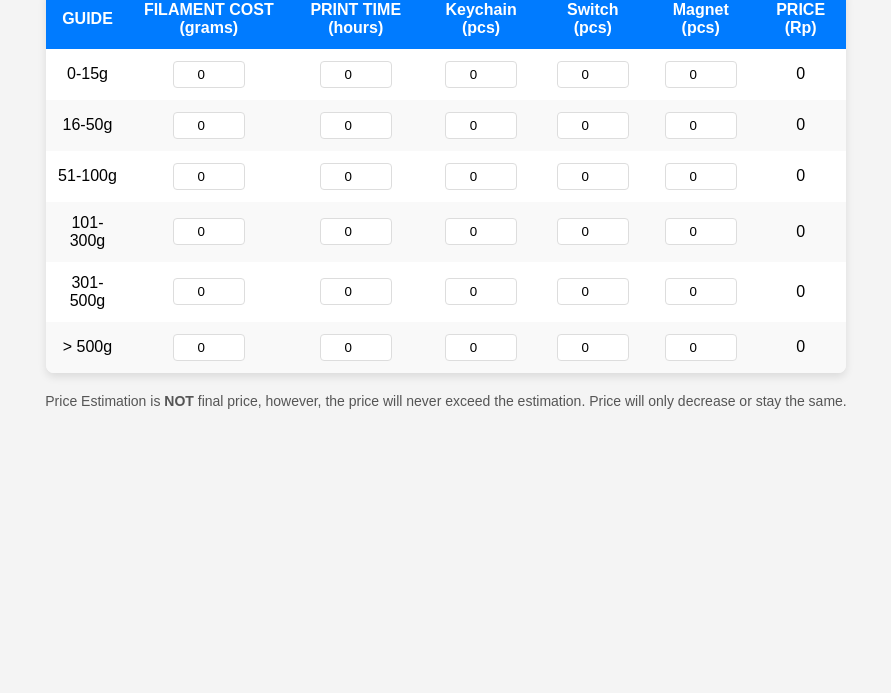
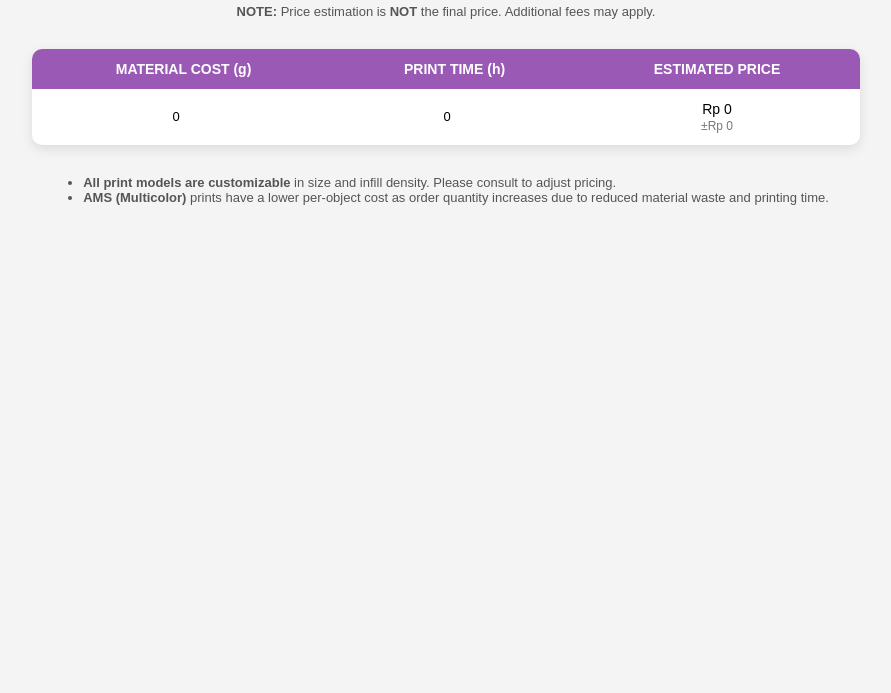
Before and after one commit to jwschprojects/3DPrintPriceEstimator, a plain HTML site: page index.html in a window 1280 px wide. Shown: the part 107-800 px from the top of the page, without its empty margins (194-1085 px from the left). Drawn offline with Linux system fonts and the light colour scheme.

Commit message:
Update index.html

```diff
--- a/index.html
+++ b/index.html
@@ -8,28 +8,34 @@
         body {
             font-family: Arial, sans-serif;
             background-color: #f4f4f4;
-            padding: 20px;
+            padding: 40px;
             text-align: center;
+            font-size: 14px;
         }
         h2 {
             color: #333;
+            font-size: 22px;
+        }
+        h2 span {
+            font-weight: bold;
         }
         table {
-            width: 100%;
-            max-width: 800px;
-            margin: 20px auto;
+            width: 70%;
+            max-width: 900px;
+            margin: 30px auto;
             border-collapse: collapse;
             background: #fff;
-            box-shadow: 0 4px 8px rgba(0, 0, 0, 0.1);
-            border-radius: 8px;
+            box-shadow: 0 4px 12px rgba(0, 0, 0, 0.1);
+            border-radius: 10px;
             overflow: hidden;
         }
         th, td {
             padding: 12px;
             text-align: center;
+            font-size: 14px;
         }
         th {
-            background-color: #007BFF;
+            background-color: #9b59b6;
             color: white;
         }
         tr:nth-child(even) {
@@ -37,95 +43,106 @@
         }
         input[type="number"] {
             width: 60px;
-            padding: 5px;
+            padding: 6px;
             text-align: center;
-            border: 1px solid #ddd;
-            border-radius: 4px;
+            border: none;
+            background-color: transparent;
+            font-size: 13px;
         }
-        .note {
+        .note-top {
+            font-size: 13px;
+            color: #555;
+            margin-bottom: 10px;
+        }
+        .note-bottom {
             margin-top: 20px;
-            font-size: 14px;
+            font-size: 13px;
             color: #555;
+            text-align: center;
         }
-        .hidden {
-            display: none;
+        .note-bottom ul {
+            list-style-type: disc;
+            display: inline-block;
+            text-align: left;
+            margin: 0 auto;
+            padding-left: 20px;
+        }
+        .uncertainty {
+            font-size: 12px;
+            color: #777;
         }
     </style>
 </head>
 <body>
-    <h2>3D Print Price Estimator</h2>
+    <h2>3D Print Price <span>Estimator</span></h2>
+    <p class="note-top"><strong>NOTE:</strong> Price estimation is <strong>NOT</strong> the final price. Additional fees may apply.</p>
+
     <table>
         <thead>
             <tr>
-                <th>GUIDE</th>
-                <th>FILAMENT COST (grams)</th>
-                <th>PRINT TIME (hours)</th>
-                <th>Keychain (pcs)</th>
-                <th>Switch (pcs)</th>
-                <th>Magnet (pcs)</th>
-                <th class="hidden">COST (Rp)</th>
-                <th>PRICE (Rp)</th>
-                <th class="hidden">FORMULA</th>
+                <th>MATERIAL COST (g)</th>
+                <th>PRINT TIME (h)</th>
+                <th>ESTIMATED PRICE</th>
             </tr>
         </thead>
-        <tbody id="table-body"></tbody>
+        <tbody>
+            <tr>
+                <td><input type="number" id="filament" value="0"></td>
+                <td><input type="number" id="print-time" value="0"></td>
+                <td><span id="price">Rp 0</span><br><span class="uncertainty" id="uncertainty">±Rp 0</span></td>
+            </tr>
+        </tbody>
     </table>
-    <p class="note">Price Estimation is <strong>NOT</strong> final price, however, the price will never exceed the estimation. Price will only decrease or stay the same.</p>
+
+    <div class="note-bottom">
+        <ul>
+            <li><strong>All print models are customizable</strong> in size and infill density. Please consult to adjust pricing.</li>
+            <li><strong>AMS (Multicolor)</strong> prints have a lower per-object cost as order quantity increases due to reduced material waste and printing time.</li>
+        </ul>
+    </div>
+
     <script>
-        document.addEventListener("DOMContentLoaded", () => {
-            const data = ["0-15g", "16-50g", "51-100g", "101-300g", "301-500g", "> 500g"];
-            const addonCosts = { keychain: 2000, switch: 3000, magnet: 2500 };
-            const hourlyCosts = { "0-15g": 4000, "16-50g": 3500, "51-100g": 3000, "101-300g": 2850, "301-500g": 2600, "> 500g": 2600 };
-            const margins = { "0-15g": 4, "16-50g": 3, "51-100g": 2.8, "101-300g": 2.7, "301-500g": 2.6, "> 500g": 2.5 };
+        const guideTable = [
+            { max: 10, margin: 4.5, hourly: 5000 },
+            { max: 30, margin: 3.15, hourly: 3750 },
+            { max: 50, margin: 3.0, hourly: 3350 },
+            { max: 70, margin: 2.9, hourly: 3350 },
+            { max: 100, margin: 2.8, hourly: 3350 },
+            { max: 150, margin: 2.75, hourly: 3200 },
+            { max: 300, margin: 2.7, hourly: 3000 },
+            { max: 500, margin: 2.65, hourly: 3000 },
+            { max: Infinity, margin: 2.6, hourly: 2800 }
+        ];
 
-            const tableBody = document.getElementById("table-body");
-            data.forEach((guide, index) => {
-                const tr = document.createElement("tr");
-                tr.innerHTML = `
-                    <td>${guide}</td>
-                    <td><input type="number" class="filament" data-index="${index}" value="0"></td>
-                    <td><input type="number" class="print-time" data-index="${index}" value="0"></td>
-                    <td><input type="number" class="addon" data-addon="keychain" data-index="${index}" value="0"></td>
-                    <td><input type="number" class="addon" data-addon="switch" data-index="${index}" value="0"></td>
-                    <td><input type="number" class="addon" data-addon="magnet" data-index="${index}" value="0"></td>
-                    <td id="cost-${index}" class="hidden">0</td>
-                    <td id="price-${index}">0</td>
-                    <td id="formula-${index}" class="hidden"></td>
-                `;
-                tableBody.appendChild(tr);
-            });
+        function formatCurrency(value) {
+            return `Rp ${value.toLocaleString("id-ID")}`;
+        }
 
-            function formatCurrency(value) {
-                return value.toLocaleString("id-ID").replace(/\./g, ",");
-            }
+        function roundToNearest100(num) {
+            return Math.round(num / 100) * 100;
+        }
 
-            function calculatePrice() {
-                document.querySelectorAll("#table-body tr").forEach((row, index) => {
-                    const guide = data[index];
-                    const filament = Number(row.querySelector(".filament").value);
-                    const printTime = Number(row.querySelector(".print-time").value);
-                    const hourlyCost = hourlyCosts[guide] || 3000;
-                    const marginMultiplier = margins[guide] || 3;
+        function getGuideInfo(filament) {
+            return guideTable.find(entry => filament <= entry.max);
+        }
 
-                    let baseCost = (((filament * 1.1) / 1000) * 160000) + (printTime * hourlyCost);
-                    let totalCost = baseCost;
-                    let totalPrice = Math.round(baseCost * marginMultiplier);
+        function calculatePrice() {
+            const filament = Number(document.getElementById("filament").value);
+            const printTime = Number(document.getElementById("print-time").value);
 
-                    row.querySelectorAll(".addon").forEach(input => {
-                        const qty = Number(input.value);
-                        if (qty > 0) {
-                            const cost = addonCosts[input.dataset.addon] * qty;
-                            totalPrice += cost;
-                        }
-                    });
+            const guide = getGuideInfo(filament);
+            const filamentCost = ((filament * 1.1) / 1000) * 160000;
+            const printCost = printTime * guide.hourly;
+            const baseCost = filamentCost + printCost;
+            const price = roundToNearest100(baseCost * guide.margin);
 
-                    document.getElementById(`cost-${index}`).textContent = formatCurrency(Math.round(totalCost));
-                    document.getElementById(`price-${index}`).textContent = formatCurrency(totalPrice);
-                });
-            }
+            const uncertainty = roundToNearest100(price * 0.1);
 
-            document.addEventListener("input", calculatePrice);
-        });
+            document.getElementById("price").textContent = formatCurrency(price);
+            document.getElementById("uncertainty").textContent = `±${formatCurrency(uncertainty)}`;
+        }
+
+        document.addEventListener("input", calculatePrice);
     </script>
 </body>
 </html>
```
